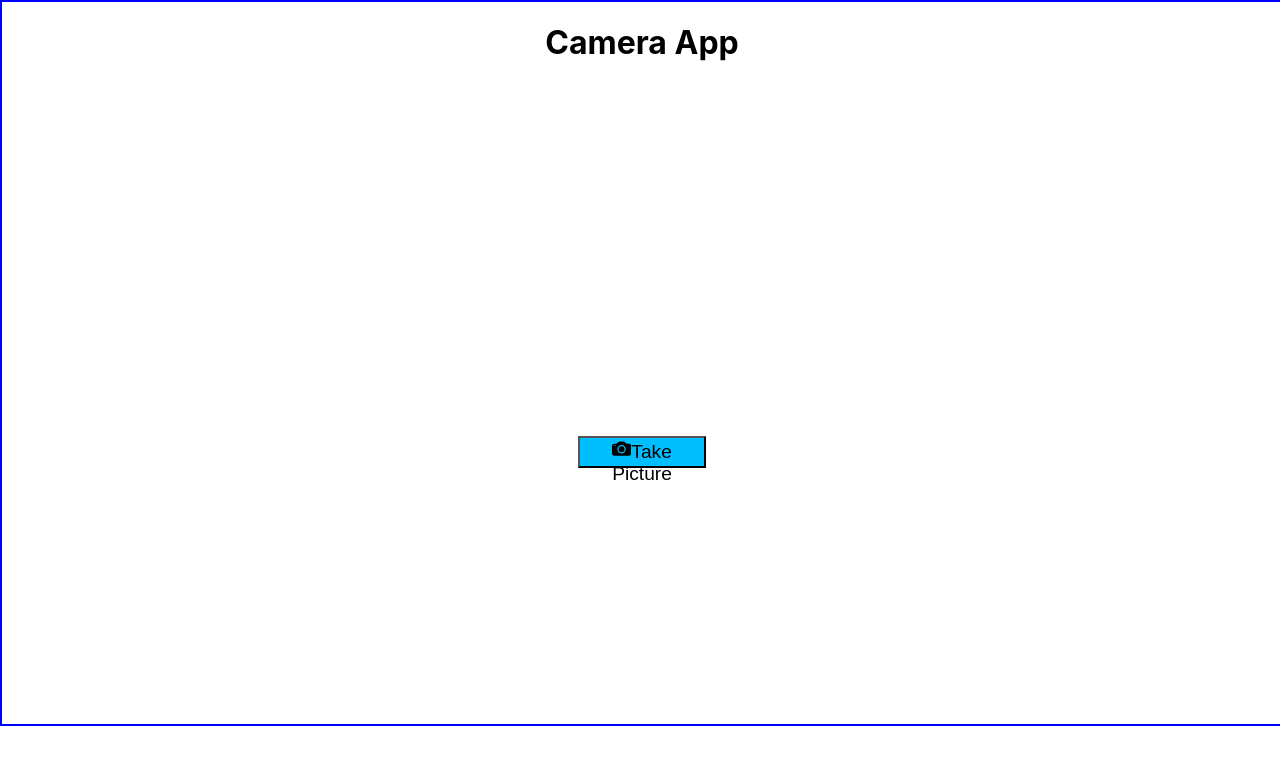
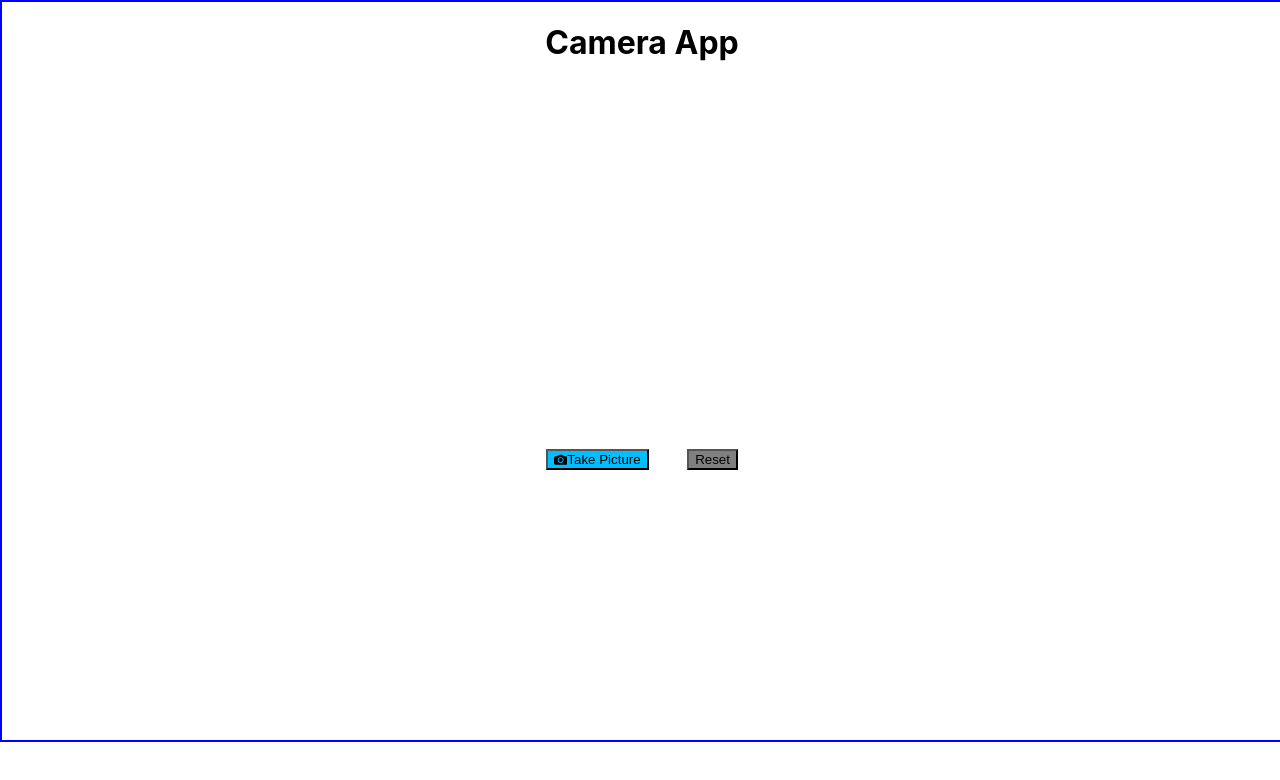
Before and after one commit to sgujuluva/camera-app-react, a React (Create React App) app: page / in a window 1280 px wide. Shown: the top 780 px of the page. Built offline with nearby package versions, Linux system fonts and the light colour scheme; no server answers.

Commit message:
trying to reset image

```diff
--- a/src/App.css
+++ b/src/App.css
@@ -15,11 +15,25 @@ video {
   height: 40vh;
   margin-bottom: 2rem;
 }
-button {
+.button {
+  display:flex;
+  justify-content: space-between;
+  align-items: center;
+  height: 3rem;
+  width: 15%;
+  font-size: 1rem;
+ border: none;
+}
+
+.takePic{
+  display:flex;
+  justify-content: space-between;
+  align-items: center;
   background-color: deepskyblue;
-  height: 2rem;
-  width: 10%;
-  font-size: 1.2rem;
+
+}
+.reset {
+  background-color: grey;
 }
 canvas{
   margin : 2rem;
--- a/src/App.js
+++ b/src/App.js
@@ -16,7 +16,7 @@ function App() {
     // intialising the response object to video sourceobj
       video.srcObject = response;
    // video streaming (auto play)
-       /*  video.play();  */
+         video.play();
     })
   },[videoRef])
 
@@ -35,12 +35,20 @@ function App() {
     let ctx = photo.getContext("2d");
     ctx.drawImage(video,0,0,width,height)
   }
+  const handleReset = () => {
+    photoRef.current = ""; //check---------------not working
+
+  }
   return (
     <div className="App">
       <h1>Camera App</h1>
 
       <video ref = {videoRef}></video>
-      <button onClick={handleClick}><BsFillCameraFill/>Take Picture</button>
+      <div className = "button">
+      <button className = "takePic" onClick={handleClick}><BsFillCameraFill/>Take Picture</button>
+      <button className = "reset" onClick = {handleReset}>Reset</button>
+      </div>
+
       <canvas ref={photoRef}></canvas>
     </div>
   );
```
